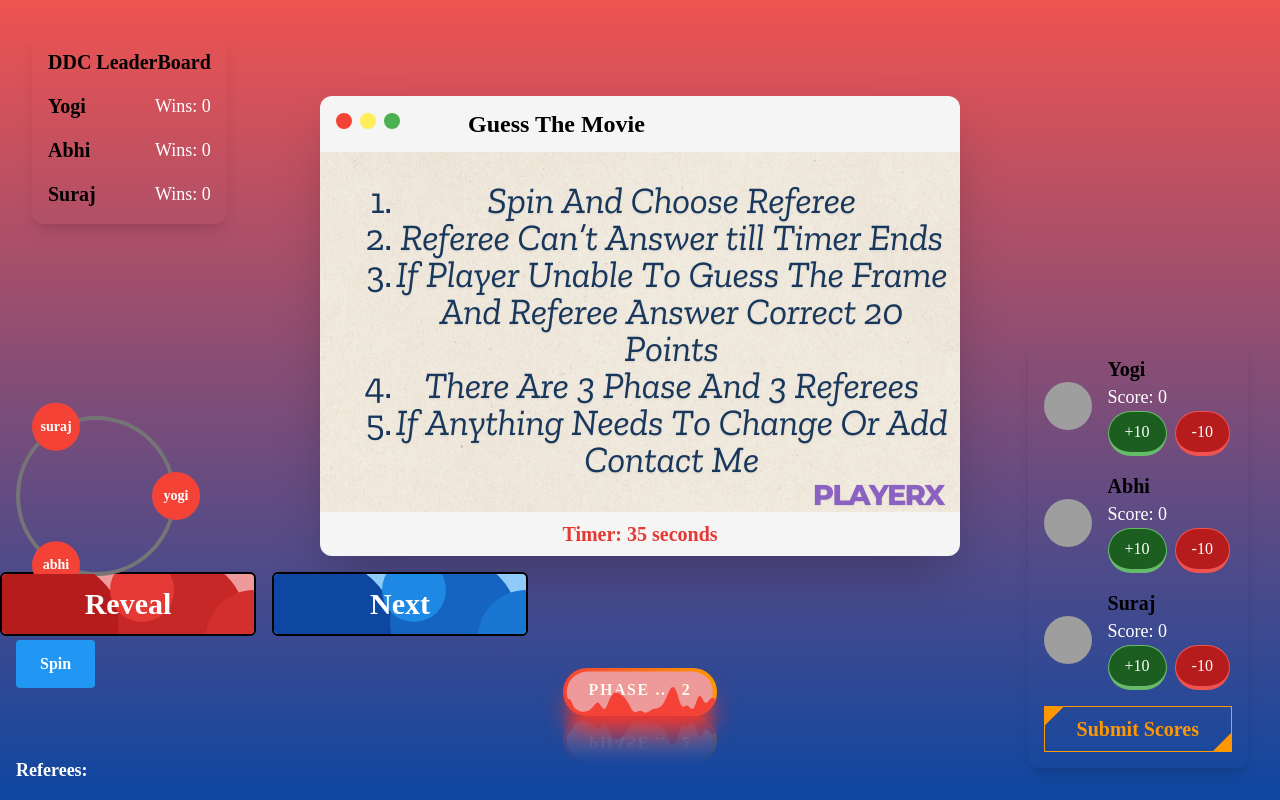
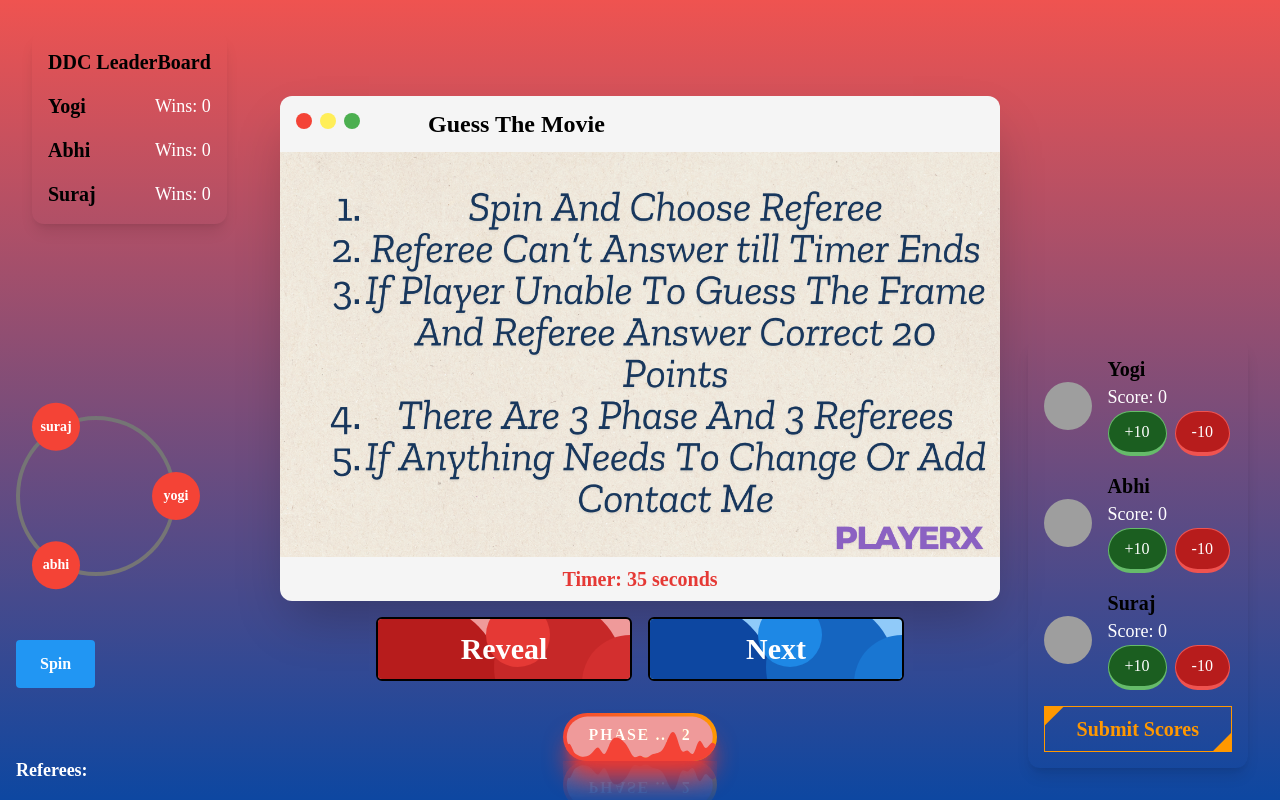
Before and after one commit to Rajpardeshi205/DDC, a React (Vite) app: page / in a window 1280 px wide. Built offline with nearby package versions, Linux system fonts and the light colour scheme; grey boxes are pictures that could not be loaded.

Commit message:
Update FrameCard.jsx

```diff
--- a/src/Components/FrameCard.jsx
+++ b/src/Components/FrameCard.jsx
@@ -1,6 +1,5 @@
 import React, { useState, useEffect } from "react";
 import img from "/Images/pp.png";
-
 
 const movieFrames = [
   {
@@ -82,7 +81,7 @@ const FrameCard = () => {
 
   return (
     <div>
-      <div className="w-3/6  mx-auto bg-gray-100 rounded-xl shadow-2xl overflow-hidden">
+      <div className="max-w-screen-md max-h-screen mx-auto bg-gray-100 rounded-xl shadow-2xl overflow-hidden">
         <div className="flex items-center p-3">
           <div className="px-1">
             <span className="w-4 h-4 rounded-full inline-block bg-red-500 cursor-pointer"></span>
@@ -111,7 +110,7 @@ const FrameCard = () => {
         </div>
       </div>
 
-      <div className="flex mt-4 space-x-4">
+      <div className="flex mt-4 justify-center space-x-4">
         <button
           onClick={handleReveal}
           className="border-2 border-black hover:scale-95 duration-300 relative group cursor-pointer text-sky-50 overflow-hidden h-16 w-64 rounded-md bg-red-200 p-2 flex justify-center items-center font-extrabold"
```
